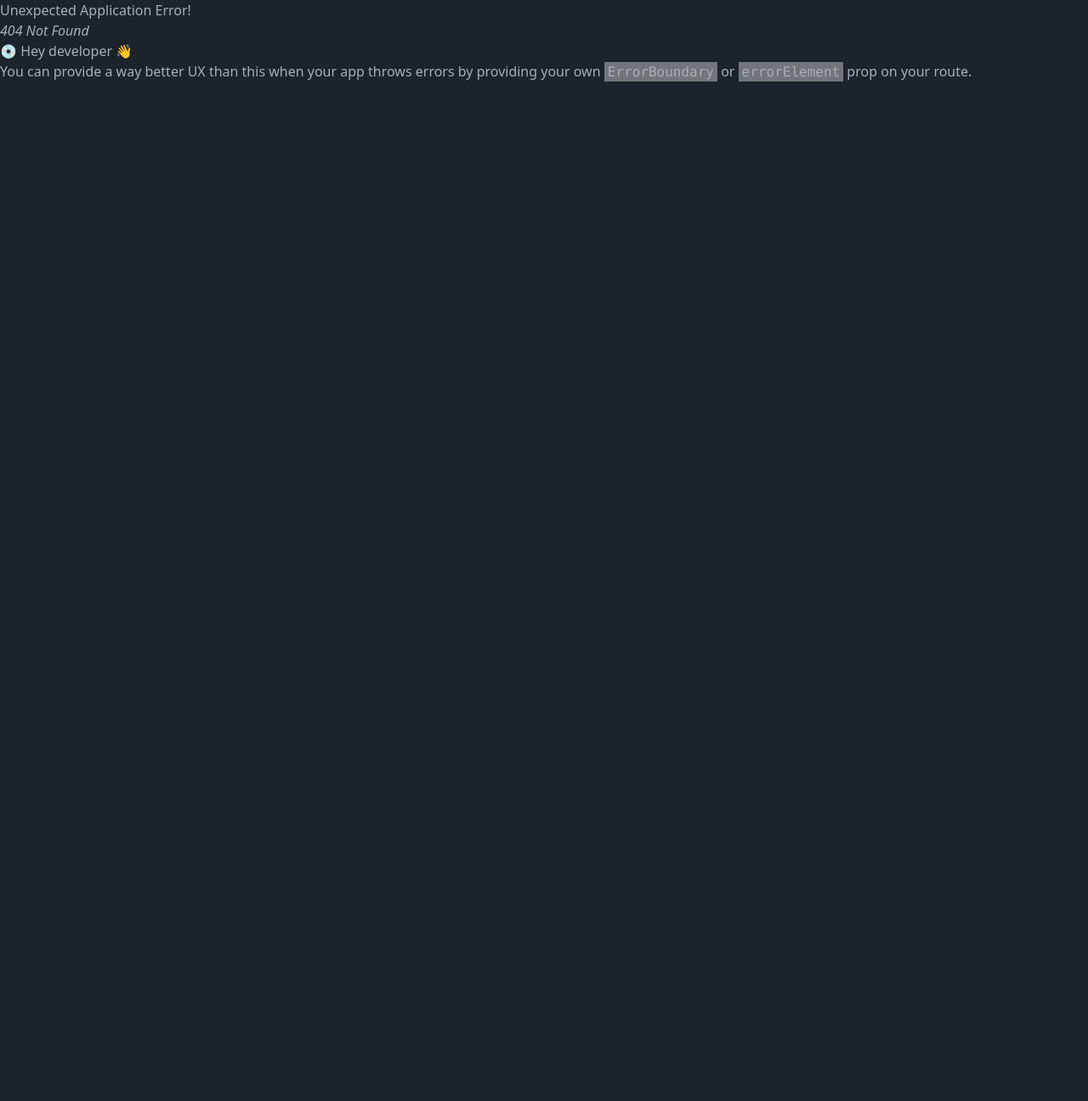
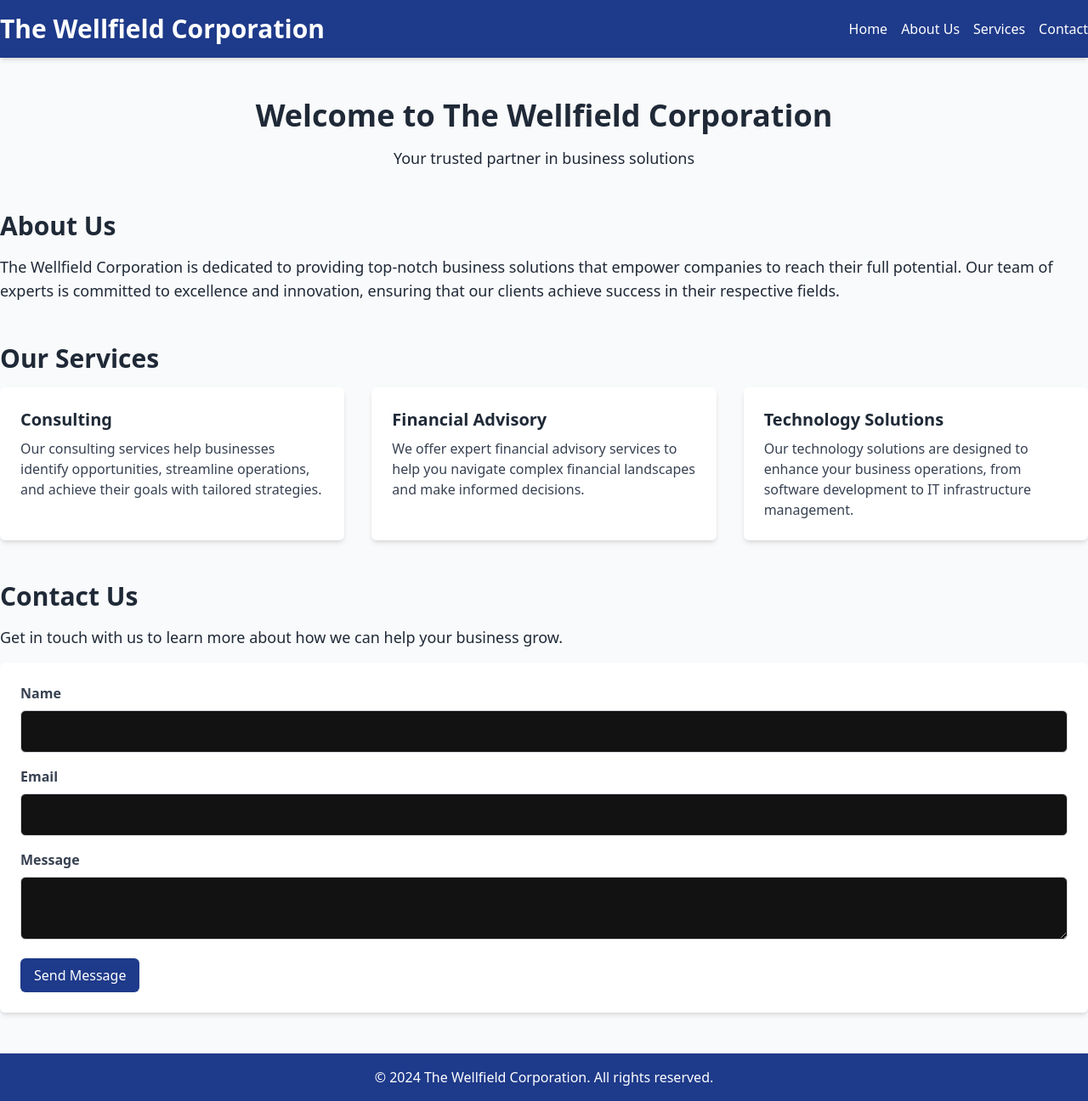
Before and after one commit to thstanton/poison-marshes-frontend, a React (Vite) app: page /wellfield in a window 1280 px wide. Before the commit this address had no page. Shown: the whole page at 85% size. Before the commit the page ends 800 px from the top, so only its background shows below. Built offline with nearby package versions, Linux system fonts and the light colour scheme.

Commit message:
Added vercel.json file to fix routing in production

```diff
--- a/src/main.tsx
+++ b/src/main.tsx
@@ -6,6 +6,7 @@ import { QueryClient, QueryClientProvider } from "@tanstack/react-query";
 // import { ReactQueryDevtools } from "@tanstack/react-query-devtools";
 import { RouterProvider, createBrowserRouter } from "react-router-dom";
 import SignedUp from "./routes/SignedUp.tsx";
+import WellfieldHome from "./routes/WellfieldHome.tsx";
 
 const router = createBrowserRouter([
   {
@@ -15,6 +16,10 @@ const router = createBrowserRouter([
   {
     path: "/signed-up",
     element: <SignedUp />,
+  },
+  {
+    path: "/wellfield",
+    element: <WellfieldHome />,
   },
 ]);
 
--- /dev/null
+++ b/src/routes/WellfieldHome.tsx
@@ -0,0 +1,153 @@
+const WellfieldHome = () => {
+  return (
+    <div className="min-h-screen bg-gray-50 text-gray-800">
+      {/* Header */}
+      <header className="bg-blue-900 py-4 text-white shadow-md">
+        <div className="container mx-auto flex items-center justify-between">
+          <h1 className="text-3xl font-bold">The Wellfield Corporation</h1>
+          <nav>
+            <ul className="flex space-x-4">
+              <li>
+                <a href="#home" className="hover:text-blue-300">
+                  Home
+                </a>
+              </li>
+              <li>
+                <a href="#about" className="hover:text-blue-300">
+                  About Us
+                </a>
+              </li>
+              <li>
+                <a href="#services" className="hover:text-blue-300">
+                  Services
+                </a>
+              </li>
+              <li>
+                <a href="#contact" className="hover:text-blue-300">
+                  Contact
+                </a>
+              </li>
+            </ul>
+          </nav>
+        </div>
+      </header>
+
+      {/* Main Content */}
+      <main className="container mx-auto py-12">
+        {/* Hero Section */}
+        <section id="home" className="mb-12 text-center">
+          <h2 className="mb-4 text-4xl font-bold">
+            Welcome to The Wellfield Corporation
+          </h2>
+          <p className="text-lg">Your trusted partner in business solutions</p>
+        </section>
+
+        {/* About Us Section */}
+        <section id="about" className="mb-12">
+          <h2 className="mb-4 text-3xl font-bold">About Us</h2>
+          <p className="text-lg">
+            The Wellfield Corporation is dedicated to providing top-notch
+            business solutions that empower companies to reach their full
+            potential. Our team of experts is committed to excellence and
+            innovation, ensuring that our clients achieve success in their
+            respective fields.
+          </p>
+        </section>
+
+        {/* Services Section */}
+        <section id="services" className="mb-12">
+          <h2 className="mb-4 text-3xl font-bold">Our Services</h2>
+          <div className="grid grid-cols-1 gap-8 md:grid-cols-3">
+            <div className="rounded-md bg-white p-6 shadow-md">
+              <h3 className="mb-2 text-xl font-bold">Consulting</h3>
+              <p className="text-gray-700">
+                Our consulting services help businesses identify opportunities,
+                streamline operations, and achieve their goals with tailored
+                strategies.
+              </p>
+            </div>
+            <div className="rounded-md bg-white p-6 shadow-md">
+              <h3 className="mb-2 text-xl font-bold">Financial Advisory</h3>
+              <p className="text-gray-700">
+                We offer expert financial advisory services to help you navigate
+                complex financial landscapes and make informed decisions.
+              </p>
+            </div>
+            <div className="rounded-md bg-white p-6 shadow-md">
+              <h3 className="mb-2 text-xl font-bold">Technology Solutions</h3>
+              <p className="text-gray-700">
+                Our technology solutions are designed to enhance your business
+                operations, from software development to IT infrastructure
+                management.
+              </p>
+            </div>
+          </div>
+        </section>
+
+        {/* Contact Section */}
+        <section id="contact">
+          <h2 className="mb-4 text-3xl font-bold">Contact Us</h2>
+          <p className="mb-4 text-lg">
+            Get in touch with us to learn more about how we can help your
+            business grow.
+          </p>
+          <form className="rounded-md bg-white p-6 shadow-md">
+            <div className="mb-4">
+              <label
+                htmlFor="name"
+                className="mb-2 block font-bold text-gray-700"
+              >
+                Name
+              </label>
+              <input
+                type="text"
+                id="name"
+                className="w-full rounded-md border border-gray-300 p-3 focus:border-blue-500 focus:outline-none"
+              />
+            </div>
+            <div className="mb-4">
+              <label
+                htmlFor="email"
+                className="mb-2 block font-bold text-gray-700"
+              >
+                Email
+              </label>
+              <input
+                type="email"
+                id="email"
+                className="w-full rounded-md border border-gray-300 p-3 focus:border-blue-500 focus:outline-none"
+              />
+            </div>
+            <div className="mb-4">
+              <label
+                htmlFor="message"
+                className="mb-2 block font-bold text-gray-700"
+              >
+                Message
+              </label>
+              <textarea
+                id="message"
+                className="w-full rounded-md border border-gray-300 p-3 focus:border-blue-500 focus:outline-none"
+              ></textarea>
+            </div>
+            <button
+              type="submit"
+              className="rounded-md bg-blue-900 px-4 py-2 text-white hover:bg-blue-700"
+            >
+              Send Message
+            </button>
+          </form>
+        </section>
+      </main>
+
+      {/* Footer */}
+      <footer className="bg-blue-900 py-4 text-white">
+        <div className="container mx-auto text-center">
+          <p>&copy; 2024 The Wellfield Corporation. All rights reserved.</p>
+        </div>
+      </footer>
+    </div>
+  );
+};
+
+export default WellfieldHome;
```
Also changed, not shown: vercel.json (added).
